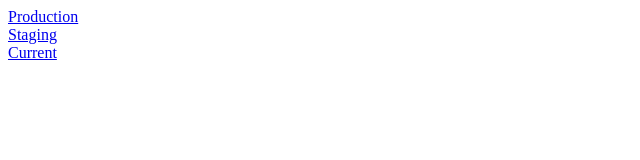
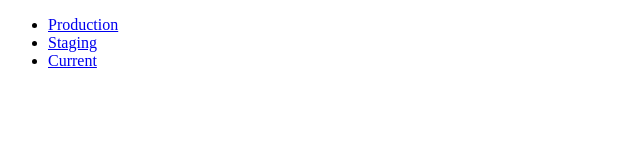
Before and after one commit to aurozhkov/aurozhkov.github.io, a plain HTML site: page index.html in a window 1280 px wide. Shown: the whole page, without its empty margins (0-640 px from the left). Drawn offline with Linux system fonts and the light colour scheme.

Commit message:
Update index.html

```diff
--- a/index.html
+++ b/index.html
@@ -1,12 +1,22 @@
 <!DOCTYPE html>
 <html>
+<head>
+  <title>Switch Server</title>
+  <link rel="stylesheet" href="style.css" />
+</head>
 <body>
 
-<a href="farecompare://api/production">Production</a>
-<br>
-<a href="farecompare://api/staging">Staging</a>
-<br>
-<a href="farecompare://api/current">Current</a>
+<ul>
+  <li>
+    <a href="farecompare://api/production">Production</a>
+  </li>
+  <li>
+    <a href="farecompare://api/staging">Staging</a>
+  </li>
+  <li>
+    <a href="farecompare://api/current">Current</a>
+  </li>
+</ul>
 
 </body>
 </html>
```
